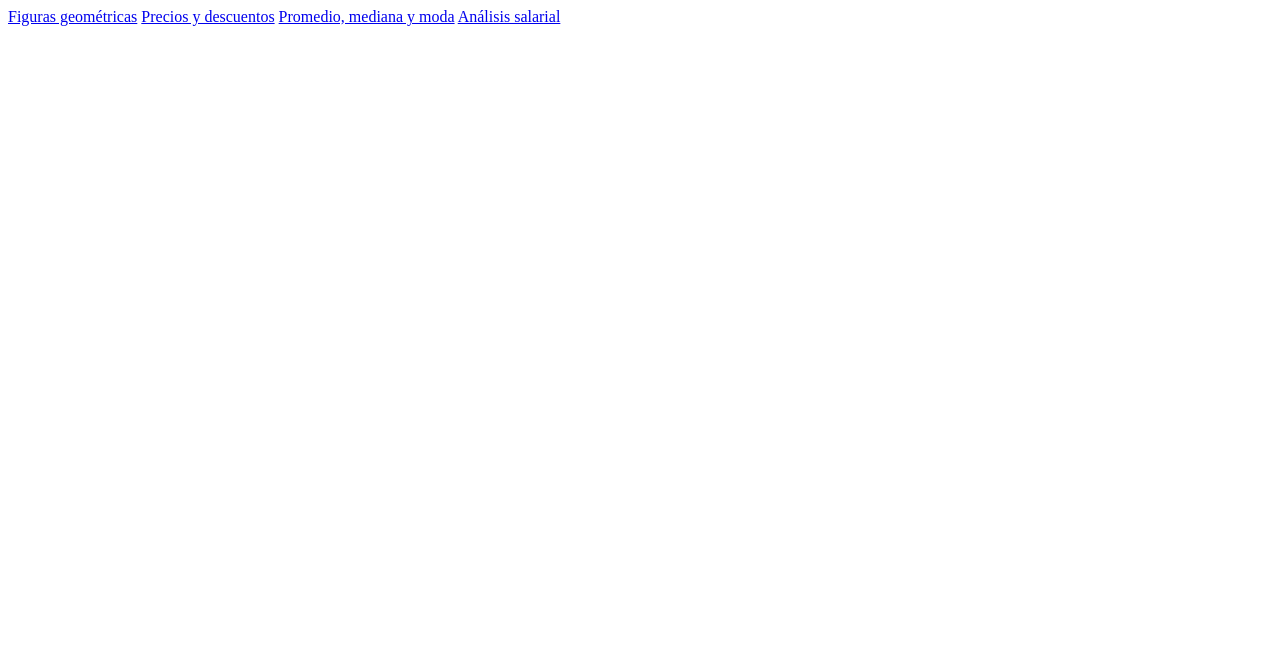
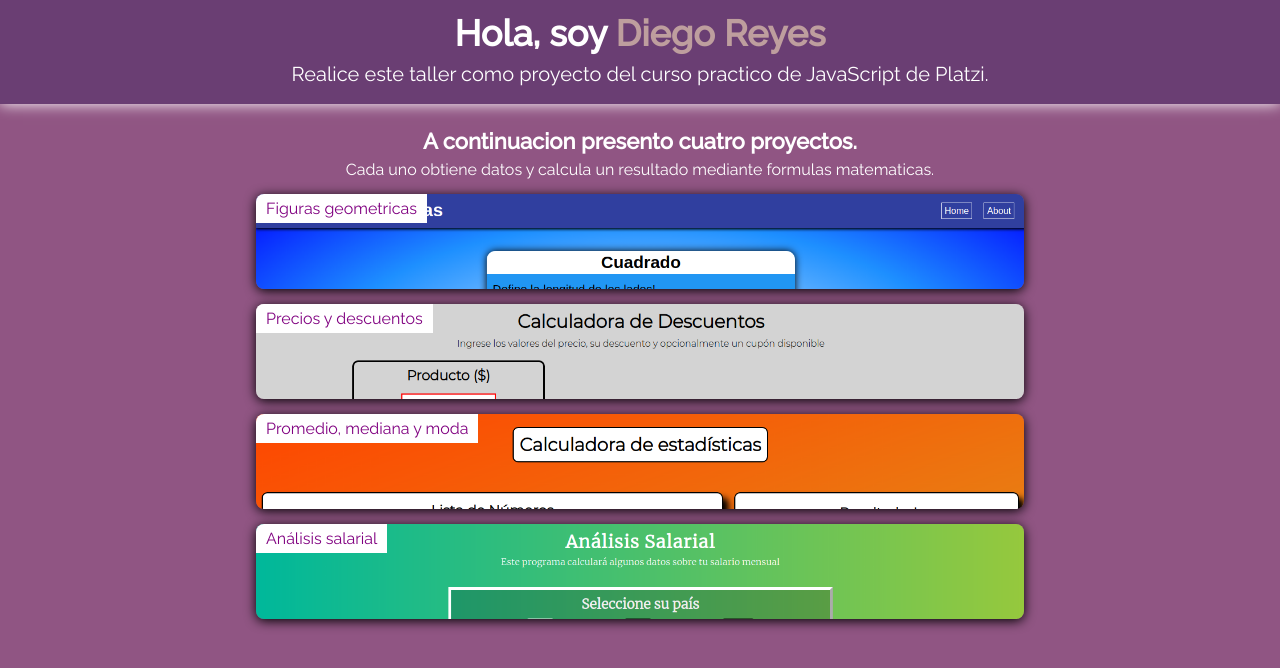
Before and after one commit to realDiegoR/curso-practico-javascript, a plain HTML site: page index.html in a window 1280 px wide. Drawn offline with Linux system fonts and the light colour scheme.

Commit message:
terminado

```diff
--- a/index.html
+++ b/index.html
@@ -3,12 +3,40 @@
   <head>
     <meta name="viewport" content="width=device-width,initial-scale=1">
     <meta charset="utf-8">
-    <title>Home | Practical Course of Javascript</title>
+    <link rel="stylesheet" href="./styles.css">
+    <link rel="preconnect" href="https://fonts.googleapis.com">
+    <link rel="preconnect" href="https://fonts.gstatic.com" crossorigin>
+    <link href="https://fonts.googleapis.com/css2?family=Raleway:wght@400;500&display=swap" rel="stylesheet">
+    <title>Home | Curso Practico de Javascript</title>
   </head>
   <body>
-    <a href="./figuras_geometricas/index.html">Figuras geométricas</a>
-    <a href="./precios_descuentos/index.html">Precios y descuentos</a>
-    <a href="./promedio/">Promedio, mediana y moda</a>
-    <a href="./analisis/">Análisis salarial</a>
+    <header>
+      <h1>Hola, soy <span>Diego Reyes</span></h1>
+      <p>Realice este taller como proyecto del curso practico de JavaScript de Platzi.</p>
+    </header>
+    <main>
+      <h2 class="presentation">A continuacion presento cuatro proyectos.</h2>
+      <p class="description">Cada uno obtiene datos y calcula un resultado mediante formulas matematicas.</p>
+      <a href="./figuras_geometricas/index.html">
+        <section class="projects--figuras">
+          <p class="section-name">Figuras geometricas</p>
+        </section>
+      </a>
+      <a href="./precios_descuentos/index.html">
+        <section class="projects--descuentos">
+        <p class="section-name">Precios y descuentos</p>
+      </section>
+      </a>
+      <a href="./promedio/">
+        <section class="projects--promedio">
+          <p class="section-name">Promedio, mediana y moda</p>
+        </section>
+      </a>
+      <a href="./analisis/">
+        <section class="projects--analisis">
+          <p class="section-name">Análisis salarial</p>
+        </section>
+      </a>
+    </main>
   </body>
 </html>
--- /dev/null
+++ b/styles.css
@@ -0,0 +1,108 @@
+*{
+    margin: 0;
+    padding: 0;
+    box-sizing: border-box;
+}
+html{
+    font-size: 62.5%;
+}
+body{
+    background: #905583;
+    background-attachment: fixed;
+    font-family: "Raleway", sans-serif;
+    color: white;
+}
+header{
+    width: 100%;
+    height: 104px;
+    background: #6a3e73;
+    padding: 12px;
+    text-align: center;
+    box-shadow: 0 0 14px white;
+}
+header h1{
+    font-size: 3.6rem;
+}
+header h1 span{
+    color: #be9e9e;
+}
+header p{
+    font-size: 2rem;
+    margin-top: 8px;
+}
+main{
+    text-align: center;
+    padding-top: 24px;
+}
+.presentation{
+    font-size: 2.2rem;
+}
+.description{
+    font-size: 1.6rem;
+    margin-top: 6px;
+}
+main section{
+    position: relative;
+    width: 60%;
+    min-width: 290px;
+    height: 95px;
+    box-shadow: 0 2px 12px black;
+    border-radius: 8px;
+    margin: 15px auto 0;
+    transition: 400ms all;
+}
+main section:hover{
+    transform: scale(1.05)
+}
+.projects--figuras{
+    background: url("./img/figures.png");
+    background-size: cover;
+}
+.projects--descuentos{
+    background: url("./img/desc.png");
+    background-size: cover;
+}
+.projects--promedio{
+    background: url("./img/promedio.png");
+    background-size: cover;
+}
+.projects--analisis{
+    background: url("./img/salario.png");
+    background-size: cover;
+}
+.section-name{
+    position: absolute;
+    top: 0;
+    left: 0;
+    font-size: 1.6rem;
+    color: purple;
+    background: white;
+    border-radius: 8px 0 0 0;
+    padding: 5px 10px;
+    /* font-weight: bold; */
+}
+
+@media (max-width: 768px) {
+    header{
+        height: 95px;
+    }
+    header h1{
+        font-size: 2.8rem;
+    }
+    header p{
+        font-size: 1.4rem;
+    }
+    main{
+        padding: 20px 5px;
+    }
+    .presentation{
+        font-size: 1.6rem;
+    }
+    .description{
+        font-size: 1.3rem;
+        margin-top: 6px;
+    }
+    .section-name{
+        font-size: 1.4rem;
+    }
+}
```
Also changed, not shown: img/desc.png (added), img/figures.png (added), img/promedio.png (added), img/salario.png (added).
